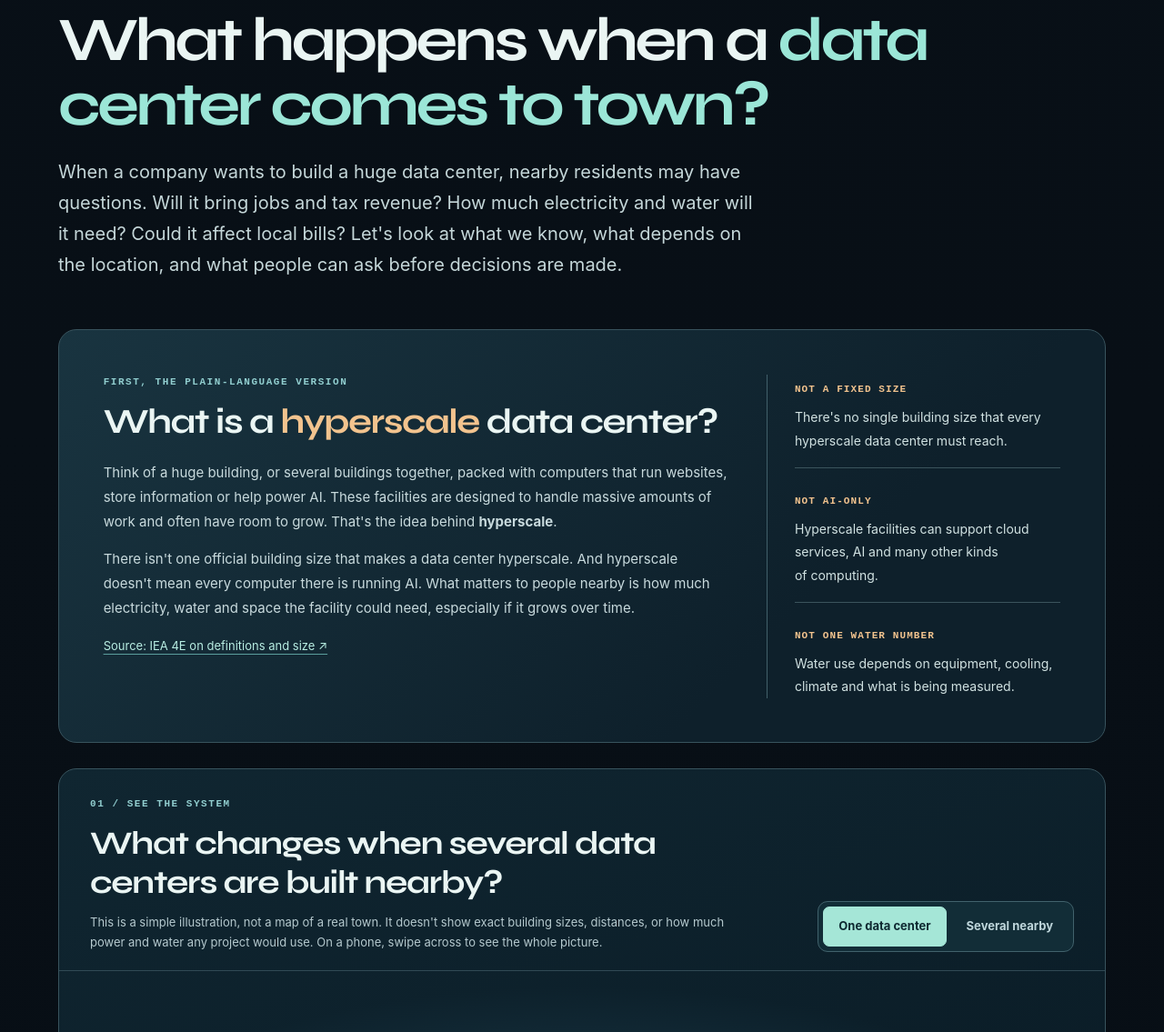
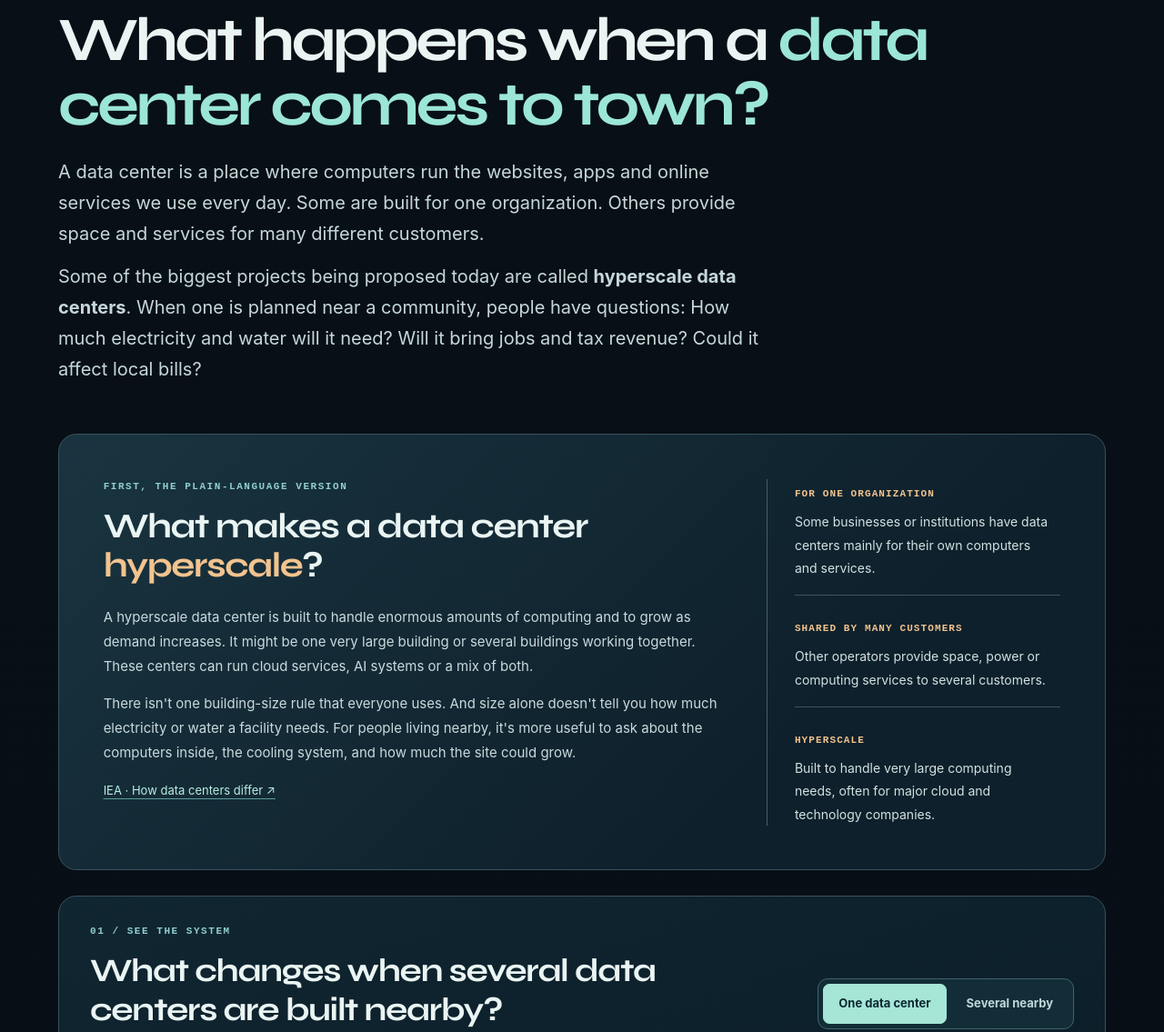
Before and after one commit to S-Pillow/ai-in-perspective, an Astro site: page /explore/environment in a window 1280 px wide. Shown: the part 5084-6219 px from the top of the page at 91% size. Built offline with nearby package versions, Linux system fonts and the light colour scheme; Astro itself is replaced by a stand-in of ours.

Commit message:
refine(environment): introduce data centers before hyperscale and remove caption

```diff
--- a/src/components/EnvironmentCommunity.astro
+++ b/src/components/EnvironmentCommunity.astro
@@ -2,6 +2,7 @@
 const sources = {
   lbl: { label: "Berkeley Lab · 2025 U.S. data-center energy update (published 2026)", url: "https://eta.lbl.gov/publications/united-states-data-center-energy-2025" },
   iea: { label: "IEA · Energy and AI (2025)", url: "https://www.iea.org/reports/energy-and-ai/executive-summary" },
+  ieaTypes: { label: "IEA · Energy and AI Observatory", url: "https://www.iea.org/data-and-statistics/data-tools/energy-and-ai-observatory" },
   crs: { label: "Congressional Research Service · Data centers and the electricity grid (2026)", url: "https://www.everycrsreport.com/reports/R49326.html" },
   doe: { label: "U.S. Department of Energy · Electricity rates for large loads (2025)", url: "https://www.energy.gov/policy/articles/electricity-rate-designs-large-loads-evolving-practices-and-opportunities" },
   jlarc: { label: "Virginia JLARC · Data Centers in Virginia (2024)", url: "https://jlarc.virginia.gov/landing-2024-data-centers-in-virginia.asp" },
@@ -112,21 +113,22 @@ const topics = [
   <header class="community-impact__intro">
     <p class="community-impact__eyebrow">THE IMPACT OUTSIDE THE BUILDING <span aria-hidden="true">/</span> A COMMUNITY DEEP DIVE</p>
     <h2 id="community-impact-title">What happens when a <em>data center comes to town?</em></h2>
-    <p>When a company wants to build a huge data center, nearby residents may have questions. Will it bring jobs and tax revenue? How much electricity and water will it need? Could it affect local bills? Let's look at what we know, what depends on the location, and what people can ask before decisions are made.</p>
+    <p>A data center is a place where computers run the websites, apps and online services we use every day. Some are built for one organization. Others provide space and services for many different customers.</p>
+    <p>Some of the biggest projects being proposed today are called <strong>hyperscale data centers</strong>. When one is planned near a community, people have questions: How much electricity and water will it need? Will it bring jobs and tax revenue? Could it affect local bills?</p>
   </header>
 
   <div class="community-impact__definition">
     <div>
       <p class="community-impact__overline">FIRST, THE PLAIN-LANGUAGE VERSION</p>
-      <h3>What is a <em>hyperscale</em> data center?</h3>
-      <p>Think of a huge building, or several buildings together, packed with computers that run websites, store information or help power AI. These facilities are designed to handle massive amounts of work and often have room to grow. That's the idea behind <strong>hyperscale</strong>.</p>
-      <p>There isn't one official building size that makes a data center hyperscale. And hyperscale doesn't mean every computer there is running AI. What matters to people nearby is how much electricity, water and space the facility could need, especially if it grows over time.</p>
-      <a href={sources.iea4e.url} target="_blank" rel="noopener noreferrer">Source: IEA 4E on definitions and size <span aria-hidden="true">↗</span></a>
+      <h3>What makes a data center <em>hyperscale</em>?</h3>
+      <p>A hyperscale data center is built to handle enormous amounts of computing and to grow as demand increases. It might be one very large building or several buildings working together. These centers can run cloud services, AI systems or a mix of both.</p>
+      <p>There isn't one building-size rule that everyone uses. And size alone doesn't tell you how much electricity or water a facility needs. For people living nearby, it's more useful to ask about the computers inside, the cooling system, and how much the site could grow.</p>
+      <a href={sources.ieaTypes.url} target="_blank" rel="noopener noreferrer">IEA · How data centers differ <span aria-hidden="true">↗</span></a>
     </div>
-    <aside class="community-impact__definition-aside" aria-label="Two important distinctions">
-      <div><span>NOT A FIXED SIZE</span><p>There's no single building size that every hyperscale data center must reach.</p></div>
-      <div><span>NOT AI-ONLY</span><p>Hyperscale facilities can support cloud services, AI and many other kinds of computing.</p></div>
-      <div><span>NOT ONE WATER NUMBER</span><p>Water use depends on equipment, cooling, climate and what is being measured.</p></div>
+    <aside class="community-impact__definition-aside" aria-label="How different data centers are used">
+      <div><span>FOR ONE ORGANIZATION</span><p>Some businesses or institutions have data centers mainly for their own computers and services.</p></div>
+      <div><span>SHARED BY MANY CUSTOMERS</span><p>Other operators provide space, power or computing services to several customers.</p></div>
+      <div><span>HYPERSCALE</span><p>Built to handle very large computing needs, often for major cloud and technology companies.</p></div>
     </aside>
   </div>
 
@@ -135,7 +137,6 @@ const topics = [
       <div>
         <p class="community-impact__overline">01 / SEE THE SYSTEM</p>
         <h3 id="community-impact-figure-title">What changes when several data centers are built nearby?</h3>
-        <p>This is a simple illustration, not a map of a real town. It doesn't show exact building sizes, distances, or how much power and water any project would use. On a phone, swipe across to see the whole picture.</p>
       </div>
       <div class="community-impact__view-buttons" role="group" aria-label="Compare one site with several nearby sites">
         <button type="button" data-community-scope="one" aria-pressed="true">One data center</button>
@@ -145,7 +146,7 @@ const topics = [
     <div class="community-impact__scene" data-community-scene data-scope="one" tabindex="0" role="region" aria-label="Scrollable illustration of community infrastructure">
       <svg viewBox="0 0 1000 365" role="img" aria-labelledby="community-scene-title community-scene-desc" preserveAspectRatio="xMidYMid meet">
         <title id="community-scene-title">Illustration of data centers, nearby homes, power lines, and a shared water source</title>
-        <desc id="community-scene-desc">One-site view shows a data center, a power network, a water source and a neighborhood. The second view adds two more data centers connected to the same local power and water systems. This is a conceptual diagram without numerical claims.</desc>
+        <desc id="community-scene-desc">One-site view shows a data center, a power network, a water source and a neighborhood. The second view adds two more data centers connected to the same local power and water systems.</desc>
         <defs>
           <linearGradient id="comm-land" x1="0" y1="0" x2="0" y2="1"><stop stop-color="#1a3440"/><stop offset="1" stop-color="#0c1f2b"/></linearGradient>
           <linearGradient id="comm-center" x1="0" y1="0" x2="1" y2="1"><stop stop-color="#306275"/><stop offset="1" stop-color="#153644"/></linearGradient>
--- a/src/styles/environment-community.css
+++ b/src/styles/environment-community.css
@@ -6,7 +6,8 @@
 .environment-rebuild .community-impact__intro{max-width:1050px;margin-bottom:54px}
 .environment-rebuild .community-impact__intro h2{font:700 clamp(39px,5.3vw,80px)/1.05 'Syne',Inter,sans-serif;letter-spacing:-.052em;margin:0 0 21px;text-wrap:balance}
 .environment-rebuild .community-impact__intro h2 em{font-style:normal;color:var(--comm-teal)}
-.environment-rebuild .community-impact__intro>p:last-child{font-size:clamp(16px,1.7vw,20px);line-height:1.7;max-width:780px;color:#c5d7d9;margin:0}
+.environment-rebuild .community-impact__intro>p:not(.community-impact__eyebrow){font-size:clamp(16px,1.7vw,20px);line-height:1.7;max-width:780px;color:#c5d7d9;margin:0 0 13px}
+.environment-rebuild .community-impact__intro>p:last-child{margin-bottom:0}
 .environment-rebuild .community-impact__definition{display:grid;grid-template-columns:minmax(0,1.7fr) minmax(260px,.8fr);gap:42px;background:linear-gradient(135deg,#193440,#0e202b 70%);border:1px solid var(--comm-border);border-radius:20px;padding:clamp(25px,3.8vw,50px);margin-bottom:28px}
 .environment-rebuild .community-impact__definition h3{font:680 clamp(28px,3vw,43px)/1.14 'Syne',Inter,sans-serif;letter-spacing:-.036em;margin:0 0 21px}
 .environment-rebuild .community-impact__definition h3 em{font-style:normal;color:var(--comm-amber)}
@@ -21,8 +22,7 @@
 .environment-rebuild .community-impact--enhanced .community-impact__topics{display:grid}
 .environment-rebuild .community-impact__figure figcaption{padding:30px 34px 20px;display:flex;align-items:end;justify-content:space-between;gap:28px}
 .environment-rebuild .community-impact__figure figcaption>div:first-child{max-width:725px}
-.environment-rebuild .community-impact__figure h3{font:680 clamp(24px,2.8vw,37px)/1.2 'Syne',Inter,sans-serif;letter-spacing:-.035em;margin:0 0 11px}
-.environment-rebuild .community-impact__figure figcaption p:last-child{font-size:13px;line-height:1.7;color:#b5c9ce;margin:0}
+.environment-rebuild .community-impact__figure h3{font:680 clamp(24px,2.8vw,37px)/1.2 'Syne',Inter,sans-serif;letter-spacing:-.035em;margin:0}
 .environment-rebuild .community-impact__view-buttons{display:none;gap:5px;background:#122d37;border:1px solid #41626c;padding:5px;border-radius:11px;flex-shrink:0}
 .environment-rebuild .community-impact__view-buttons button{cursor:pointer;background:transparent;border:1px solid transparent;border-radius:7px;color:#bfd7dc;font:700 13px/1.3 Inter,sans-serif;min-height:44px;padding:9px 16px}
 .environment-rebuild .community-impact__view-buttons button[aria-pressed=true]{color:#0e2931;background:#a5e6d7;border-color:#a5e6d7}
```
Also changed, not shown: docs/PROJECT_CONTROL.md (+2 -0 lines), docs/design/AIIP-ENV-COMMUNITY-01.md (+3 -0 lines), tests/content.test.mjs (+11 -2 lines).
